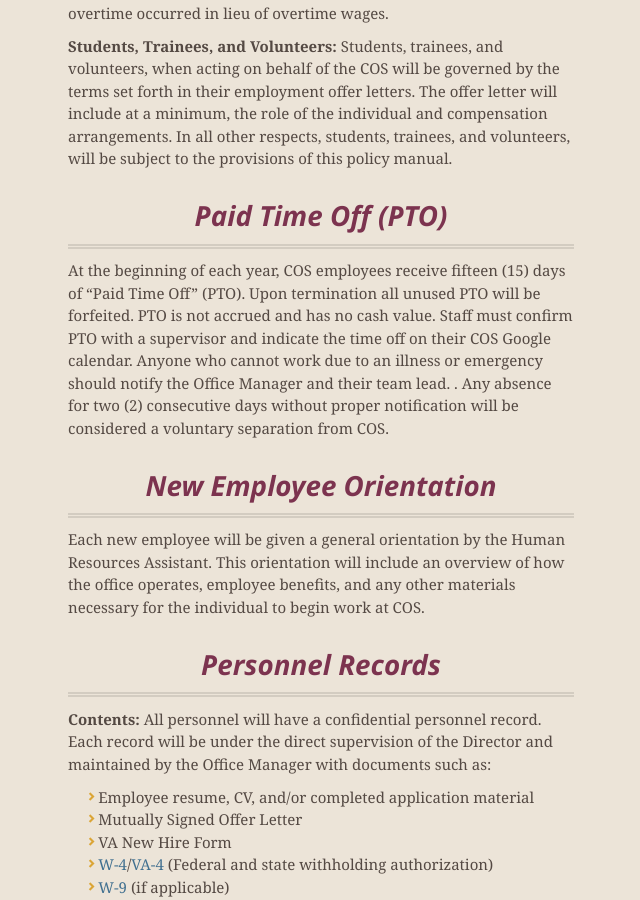
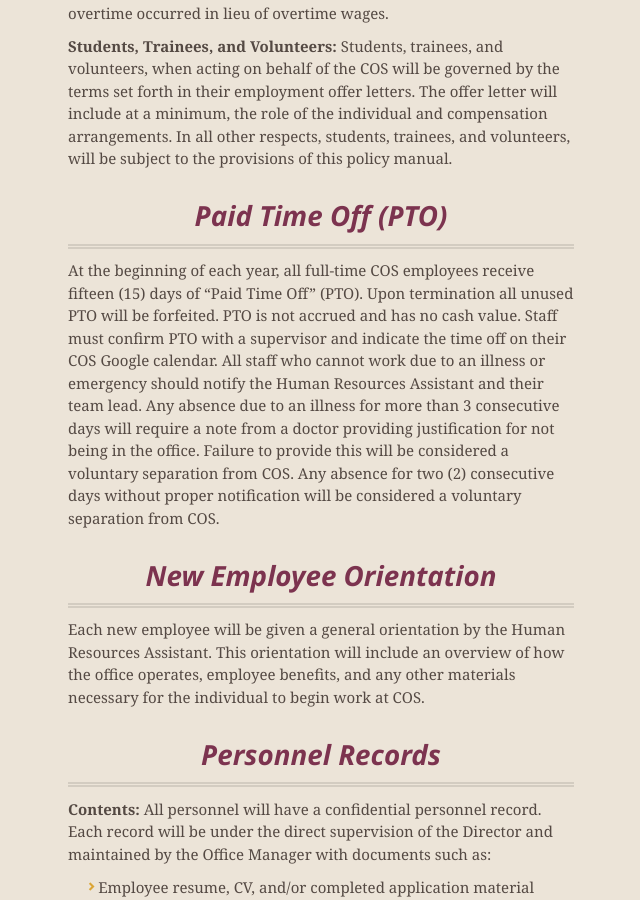
Before and after one commit to CenterForOpenScience/Policies-and-Procedures, a Jekyll site: the page built from index.md, in a window 1280 px wide and 900 px high, scrolled down 4547 px. Shown: the whole window, without its empty margins (319-959 px from the left). Built offline with Jekyll 4.4.1, drawn with Linux system fonts in a browser that asks for light colours; nearby versions of some CDN libraries.

Commit message:
Adding language about sick time protocol

```diff
--- a/index.md
+++ b/index.md
@@ -95,7 +95,7 @@ All employees are assigned to one of the following classifications of employment
 
 ##Paid Time Off (PTO)
 
-At the beginning of each year, COS employees receive fifteen (15) days of “Paid Time Off” (PTO). Upon termination all unused PTO will be forfeited. PTO is not accrued and has no cash value. Staff must confirm PTO with a supervisor and indicate the time off on their COS Google calendar. Anyone who cannot work due to an illness or emergency should notify the Office Manager and their team lead. . Any absence for two (2) consecutive days without proper notification will be considered a voluntary separation from COS.
+At the beginning of each year, all full-time COS employees receive fifteen (15) days of “Paid Time Off” (PTO). Upon termination all unused PTO will be forfeited. PTO is not accrued and has no cash value. Staff must confirm PTO with a supervisor and indicate the time off on their COS Google calendar. All staff who cannot work due to an illness or emergency should notify the Human Resources Assistant and their team lead.  Any absence due to an illness for more than 3 consecutive days will require a note from a doctor providing justification for not being in the office. Failure to provide this will be considered a voluntary separation from COS.  Any absence for two (2) consecutive days without proper notification will be considered a voluntary separation from COS.
 
 ##New Employee Orientation
 
```
